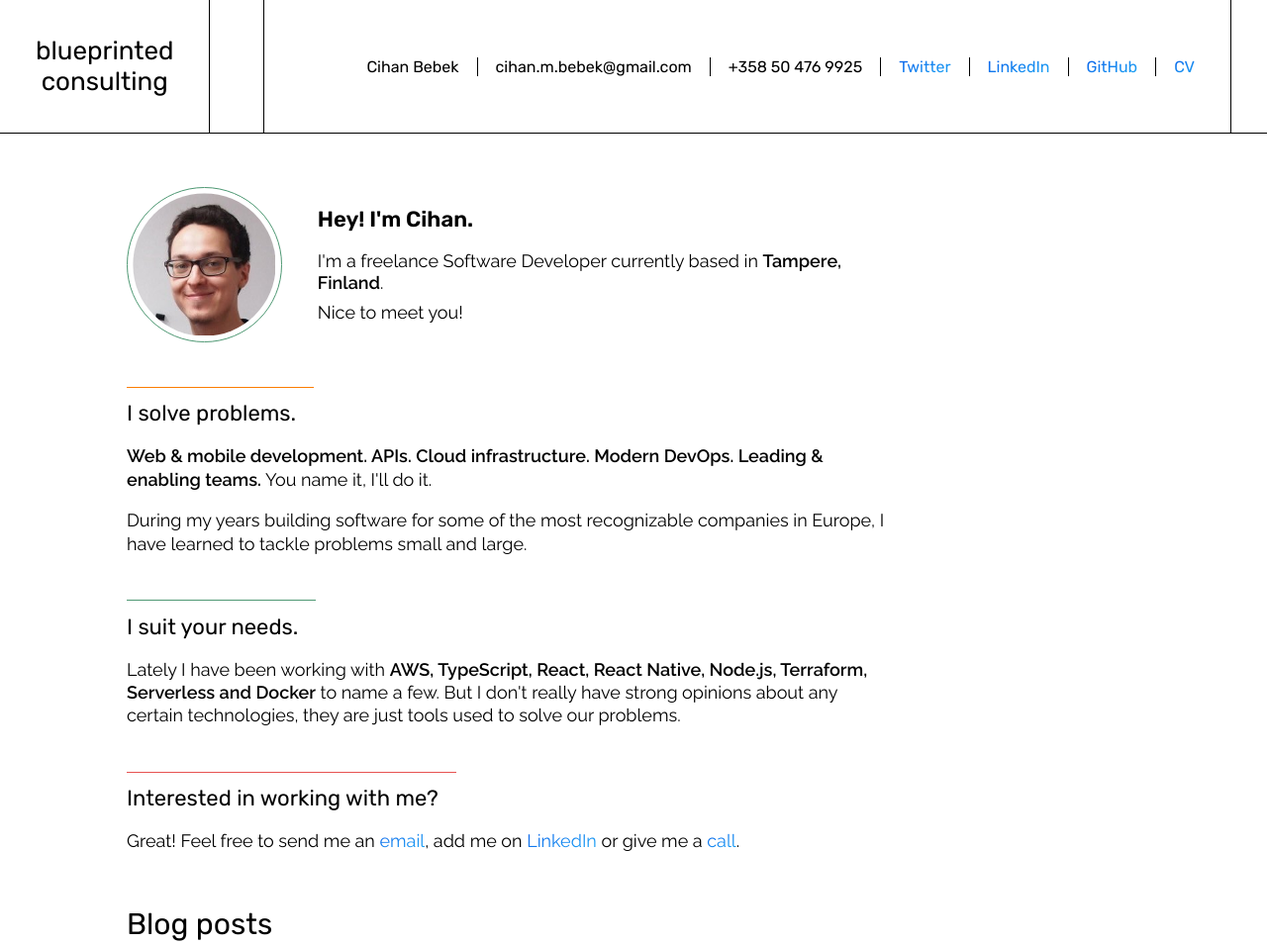
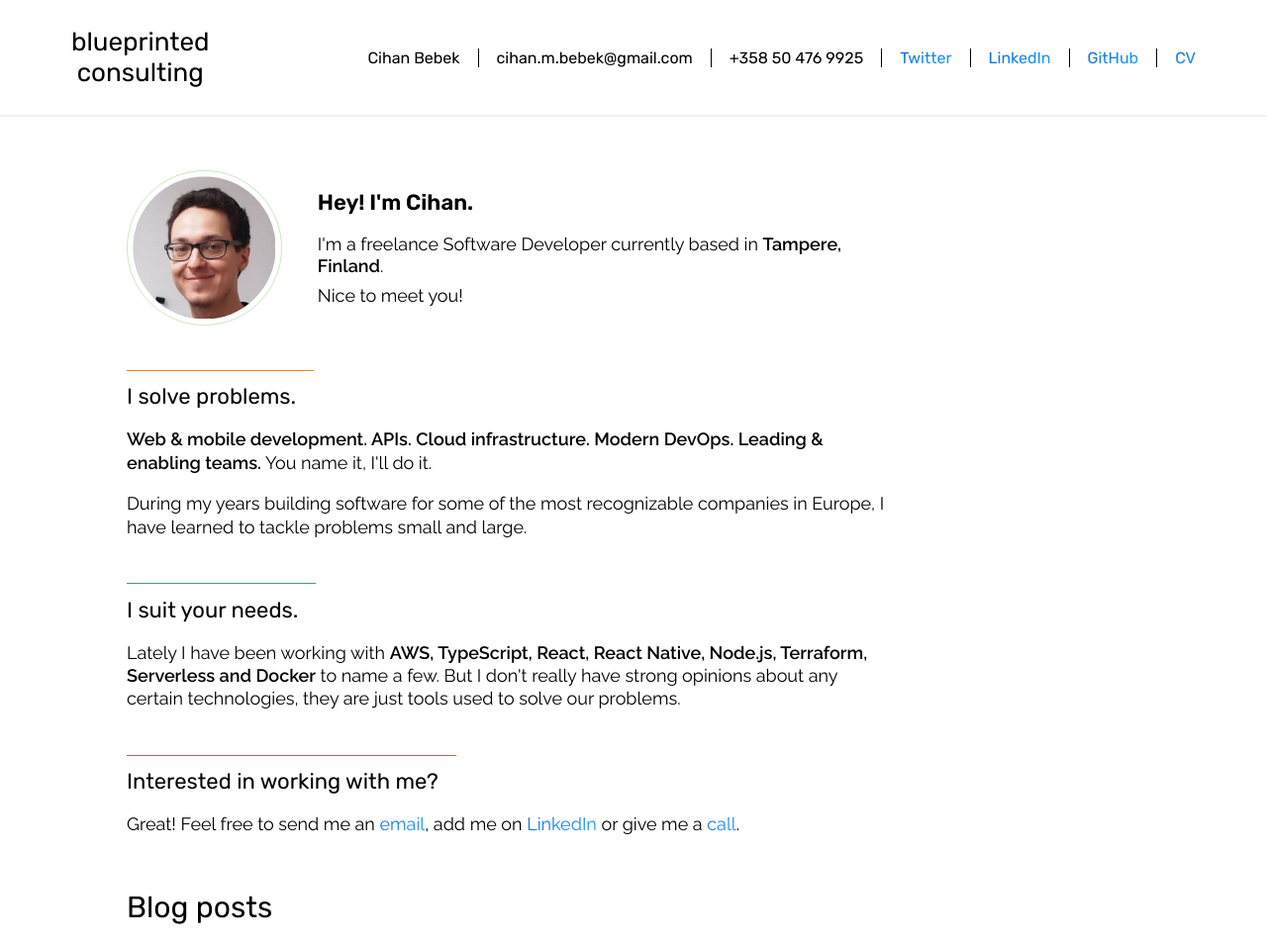
Before and after one commit to Keksike/home-website, a Gatsby site: page / in a window 1280 px wide. Shown: the top 955 px of the page at 99% size. Built offline with nearby package versions, Linux system fonts and the light colour scheme; Gatsby itself is replaced by a stand-in of ours.

Commit message:
progress styling

```diff
--- a/gatsby-config.js
+++ b/gatsby-config.js
@@ -1,6 +1,9 @@
 module.exports = {
   siteMetadata: {
-    title: 'blueprinted consulting'
+    title:
+      'Blueprinted Consulting - Software development from Tampere, Finland',
+    description:
+      'Blueprinted Consulting is a one-man software consultancy based in Tampere, Finland. Blueprinted offers web & mobile development, API development, cloud infrastructure & DevOps work.'
   },
   plugins: [
     'gatsby-plugin-react-helmet',
@@ -14,8 +17,8 @@ module.exports = {
     {
       resolve: `gatsby-plugin-manifest`,
       options: {
-        name: 'blueprinted consulting',
-        short_name: 'blueprinted consulting',
+        name: 'Blueprinted Consulting',
+        short_name: 'Blueprinted Consulting',
         start_url: '/',
         background_color: '#663399',
         theme_color: '#663399',
--- a/src/components/Header.tsx
+++ b/src/components/Header.tsx
@@ -1,15 +1,28 @@
 import * as React from 'react';
 import styled from 'react-emotion';
 
-import { colors, styles, screenSizes } from '../theme';
+import { colors, screenSizes } from '../theme';
 
 const Container = styled.header`
   display: flex;
   grid-template-columns: repeat(3, 1fr);
   grid-gap: 2rem;
   width: 100vw;
-  border-bottom: 1px solid ${colors.black};
-  ${styles.stripeBackground};
+  border-bottom: 2px solid ${colors.lighterGrey};
+  padding: 1.5rem 4rem;
+  box-sizing: border-box;
+
+  ${screenSizes.belowDesktop} {
+    padding: 2rem;
+  }
+
+  ${screenSizes.onlyTablet} {
+    padding: 1.5rem;
+  }
+
+  ${screenSizes.onlyMobile} {
+    padding: 1rem;
+  }
 `;
 
 const ContentContainer = styled.div`
@@ -17,38 +30,26 @@ const ContentContainer = styled.div`
   align-items: center;
   background: ${colors.background};
   font-weight: 200;
-  border-right: 1px solid ${colors.black};
 `;
 
 const TitleContainer = styled(ContentContainer)`
   flex-direction: column;
   font-size: 26px;
   justify-content: center;
-  padding: 2rem;
-  margin-right: 1rem;
 
-  ${screenSizes.belowDesktop} {
-    padding: 1rem;
+  ${screenSizes.onlyTablet} {
+    font-size: 22px;
   }
 
   ${screenSizes.onlyMobile} {
-    font-size: 18px;
-    margin-right: 0.3rem;
-    padding: 1rem 0.5rem;
+    font-size: 20px;
   }
 `;
 
 const ContactDetailsContainer = styled(ContentContainer)`
   flex: 1;
-  border-left: 1px solid ${colors.black};
   justify-content: flex-end;
-  margin-right: 2rem;
   font-size: 16px;
-  padding: 2rem;
-
-  ${screenSizes.belowDesktop} {
-    padding: 1rem;
-  }
 
   ${screenSizes.belowTabletLandscape} {
     flex-direction: column;
@@ -59,7 +60,6 @@ const ContactDetailsContainer = styled(ContentContainer)`
 
   ${screenSizes.onlyMobile} {
     font-size: 14px;
-    padding: 1rem 0.5rem;
   }
 
   a {
--- a/src/components/Layout.tsx
+++ b/src/components/Layout.tsx
@@ -20,10 +20,17 @@ const ContentContainer = styled.div`
   flex: 1;
   padding: 3rem 2rem;
 
+  ${screenSizes.onlyTablet} {
+    padding: 1.5rem;
+  }
+
   ${screenSizes.onlyMobile} {
     padding: 1rem;
   }
 `;
+
+const DESCRIPTION =
+  'Blueprinted Consulting is a one-man software consultancy based in Tampere, Finland. Blueprinted offers web & mobile development, API development, cloud infrastructure & DevOps work.';
 
 const Layout = ({ children }: { children: React.ReactNode }) => (
   <StaticQuery
--- a/src/pages/index.tsx
+++ b/src/pages/index.tsx
@@ -33,7 +33,7 @@ const MeTitleContainer = styled.div`
     height: 8rem;
     border-radius: 50%;
     padding: 0.3rem;
-    border: 1px solid ${colors.green};
+    border: 1px solid rgba(77, 180, 50, 0.3);
     margin-right: 2rem;
 
     ${screenSizes.onlyMobile} {
```
